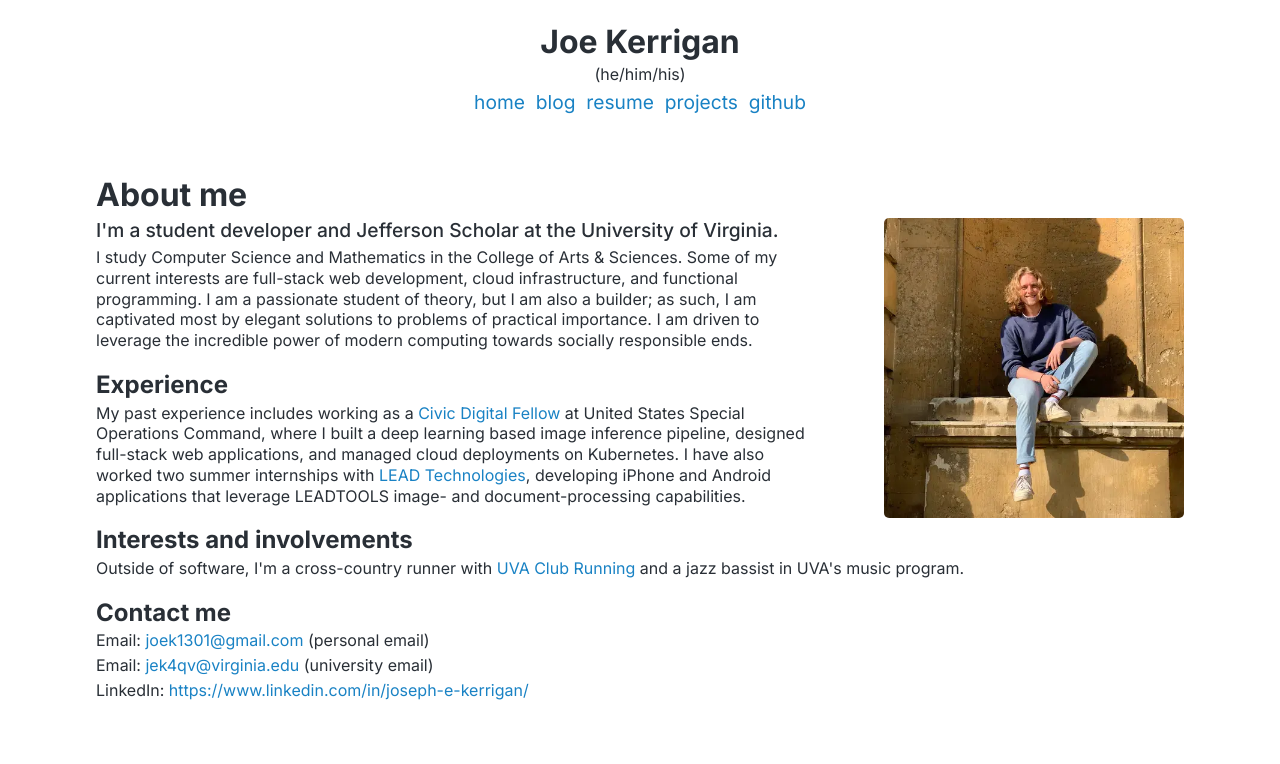
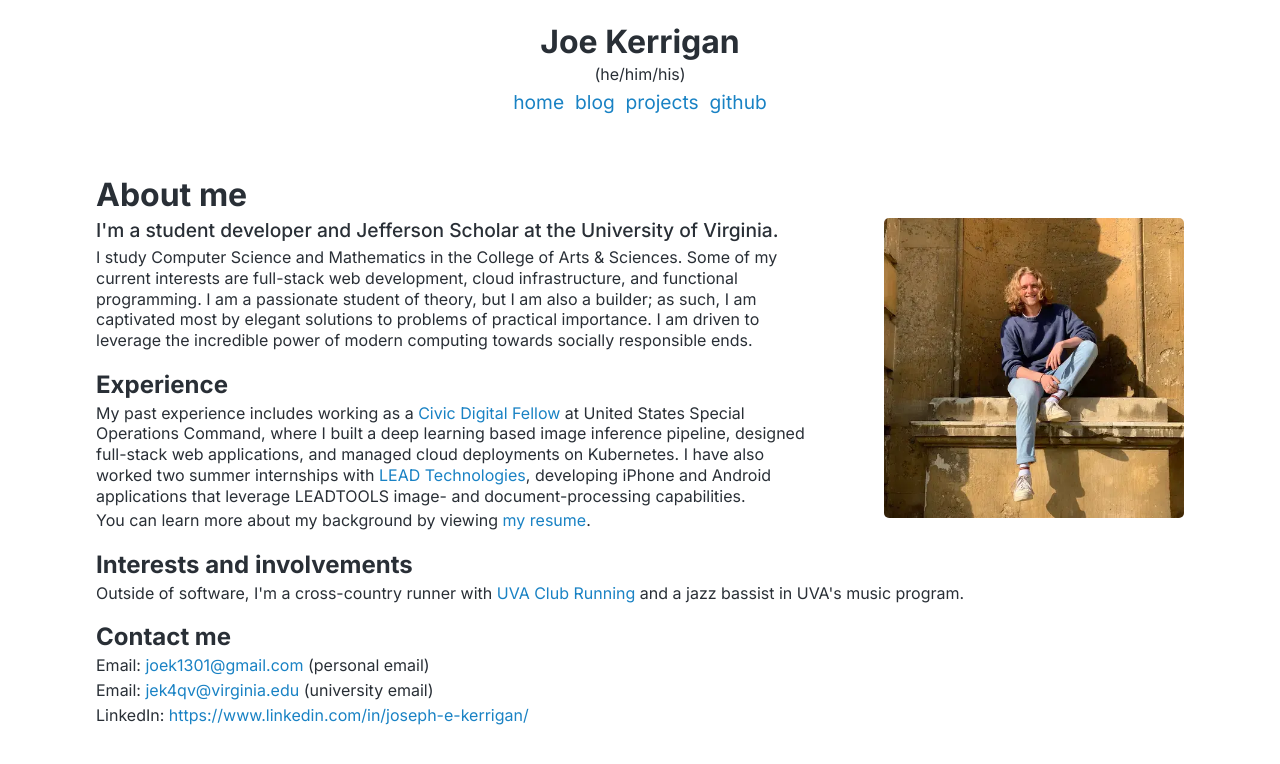
Before and after one commit to joek13/joek13.github.io, a Jekyll site: the page built from index.html, in a window 1280 px wide. Shown: the top 764 px of the page. Built offline with Jekyll 4.4.1, drawn with Linux system fonts in a browser that asks for light colours.

Commit message:
Remove resume from site navigation

```diff
--- a/_includes/header.html
+++ b/_includes/header.html
@@ -10,9 +10,6 @@
                 <p><a href="/blog">blog</a></p>
             </li>
             <li>
-                <p><a href="/web_resume.pdf">resume</a></p>
-            </li>
-            <li>
                 <p><a href="/projects">projects</a></p>
             </li>
             <li>
--- a/index.html
+++ b/index.html
@@ -26,6 +26,9 @@ description: Joe Kerrigan is a student developer and Jefferson Scholar at the Un
         developing iPhone and Android applications that leverage LEADTOOLS image- and document-processing
         capabilities.
     </p>
+    <p>
+        You can learn more about my background by viewing <a href="/web_resume.pdf">my resume</a>.
+    </p>
     <h2>Interests and involvements</h2>
     <p>
         Outside of software, I'm a cross-country runner with <a href="http://virginia.clubrunning.org/">UVA Club
```
